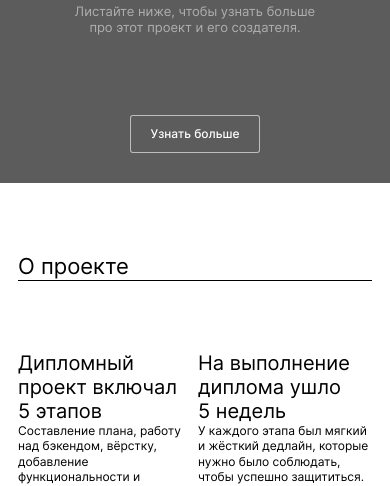
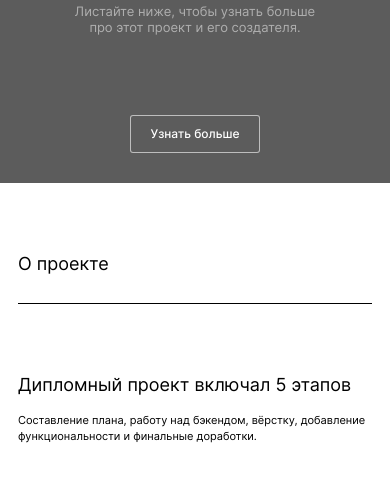
Before and after one commit to KPreis/movies-explorer-frontend, a React app: page / in a window 390 px wide. Shown: the part 599-1085 px from the top of the page. Built offline with nearby package versions, Linux system fonts and the light colour scheme.

Commit message:
feat: added styles to block AboutProject for other resolutions

```diff
--- a/src/components/AboutProject/AboutProject.css
+++ b/src/components/AboutProject/AboutProject.css
@@ -15,8 +15,7 @@
 
 .about-project__title {
   margin: 0;
-  padding: 0;
-  font-family: "Inter";
+  padding: 0 0 23px;
   font-size: 22px;
   font-weight: 400;
   line-height: calc(27/22);
@@ -27,20 +26,18 @@
   width: 100%;
   display: flex;
   gap: 40px;
-  padding-top: 70px;
+  padding: 70px 0 0;
 }
 
 .about-project__part-title {
-  font-family: "Inter";
   font-size: 20px;
   font-weight: 400;
   line-height: calc(24/20);
   margin: 0;
-  padding: 0;
+  padding: 0 0 26px;
 }
 
 .about-project__part-description {
-  font-family: "Inter";
   font-size: 14px;
   font-weight: 400;
   line-height: calc(20/14);
@@ -55,7 +52,6 @@
   display: grid;
   grid-template-columns: 228px 1fr;
   grid-template-rows: 1fr 1fr;
-  font-family: "Inter";
   font-size: 14px;
   font-weight: 400;
   line-height: calc(17/14);
@@ -87,9 +83,12 @@
   .about-project__flex-container {
     gap: 22px 10px;
   }
+  .about-project__part-title {
+    padding: 0 0 22px;
+  }
   .about-project__part-description {
     font-size: 12px;
-    line-height: calc(18/14);
+    line-height: calc(18/12);
   }
   .about-project__timeline-grid-container {
     margin: 93px 0 0 0;
@@ -97,21 +96,32 @@
   }
 }
 
-@media screen and (max-width: 768px) {
+@media screen and (max-width: 580px) {
   .about-project__content {
+    min-width: 320px;
     margin: 0 auto;
     padding: 70px 18px;
   }
-  .about-project__grid-container {
-    grid-template-columns: 1fr;
-    gap: 22px 10px;
+  .about-project__title {
+    padding: 0 0 28px;
+    font-size: 18px;
+    line-height: calc(22/18);
+  }
+  .about-project__flex-container {
+    flex-direction: column;
+    gap: 56px;
+  }
+  .about-project__part-title {
+    padding: 0 0 16px;
+    font-size: 18px;
+    line-height: calc(22/18);
   }
   .about-project__part-description {
-    font-size: 12px;
-    line-height: calc(18/14);
+    font-size: 11px;
+    line-height: calc(16/11);
   }
   .about-project__timeline-grid-container {
     margin: 93px 0 0 0;
-    grid-template-columns: 140px 1fr;
+    grid-template-columns: 100px 1fr;
   }
 }
```
